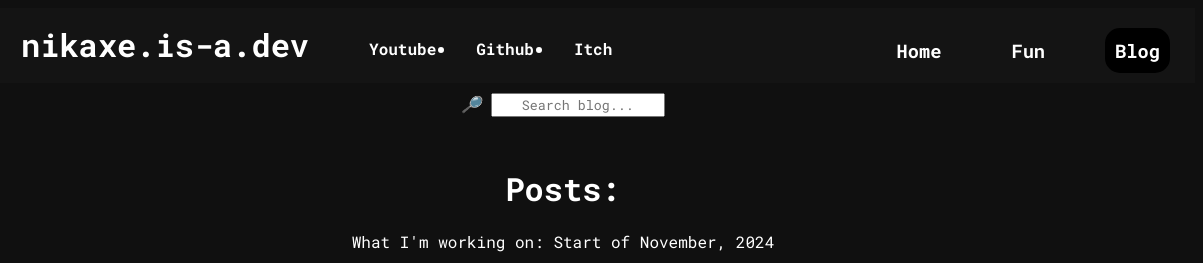
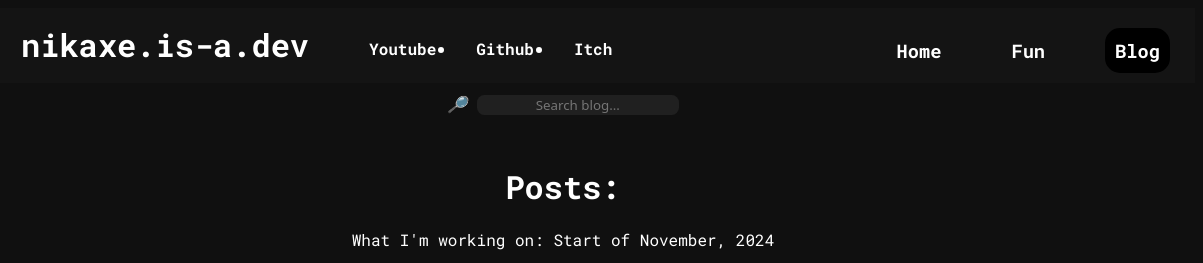
Before and after one commit to Nikaxe-dev/nikaxe.dev, a plain HTML site: page blog.html in a window 1280 px wide. Shown: the top 263 px of the page, 77-1280 px from the left. Drawn offline with Linux system fonts and the light colour scheme.

Commit message:
Searchbar for the blog page (V3.0)

```diff
--- a/index.css
+++ b/index.css
@@ -1,23 +1,15 @@
 html {
-    overflow: scroll;
     overflow-x: hidden;
-}
-
-::-webkit-scrollbar {
-    width: 0;  /* Remove scrollbar space */
-    background: transparent;  /* Optional: just make scrollbar invisible */
-}
-/* Optional: show position indicator in red */
-::-webkit-scrollbar-thumb {
-    background: #FF0000;
 }
 
 body {
     background-color: rgb(16, 16, 16);
+    overflow-x: hidden;
 }
 
 .sticky {
     position: sticky;
+    top: 10px;
 }
 
 #navigation {
@@ -150,6 +142,16 @@ body {
     border-radius: 100%;
 }
 
+input {
+    background-color: rgb(32, 32, 32);
+    font-family: system-ui, -apple-system, BlinkMacSystemFont, 'Segoe UI', Roboto, Oxygen, Ubuntu, Cantarell, 'Open Sans', 'Helvetica Neue', sans-serif;
+    border-radius: 7.5px;
+    /* border-width: 5px;
+    border-color: rgba(128,128,128, .75); */
+    border: none;
+    outline: none;
+}
+
 * {
     color: white;
     font-family: 'Roboto Mono';
```
